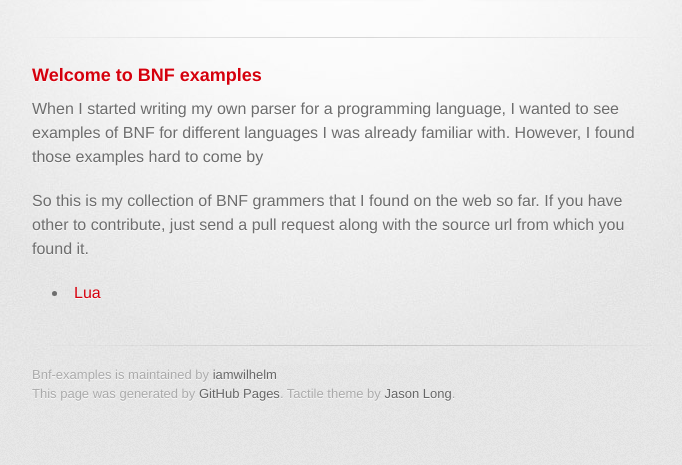
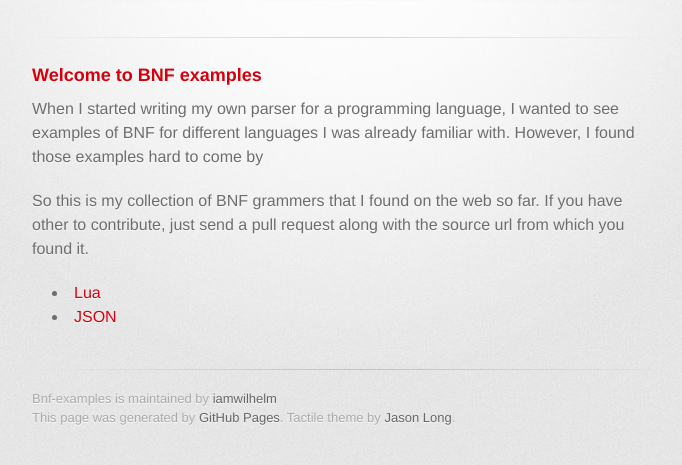
Before and after one commit to iamwilhelm/bnf-examples, a plain HTML site: page index.html in a window 1280 px wide. Shown: the part 209-674 px from the top of the page, without its empty margins (298-980 px from the left). Drawn offline with Linux system fonts and the light colour scheme; a web font is replaced by a local one.

Commit message:
Added json BNF

```diff
--- a/index.html
+++ b/index.html
@@ -44,6 +44,7 @@ which you found it.</p>
 
 <ul>
   <li><a href="/bnf-examples/lua">Lua</a></li>
+  <li><a href="/bnf-examples/json">JSON</a></li>
 </ul>
 
         </section>
```
Also changed, not shown: 1 other file.
